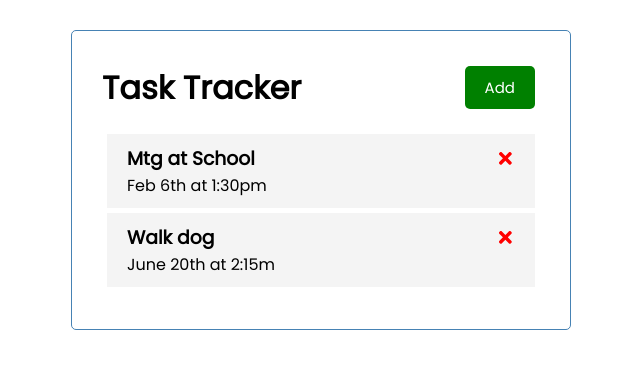
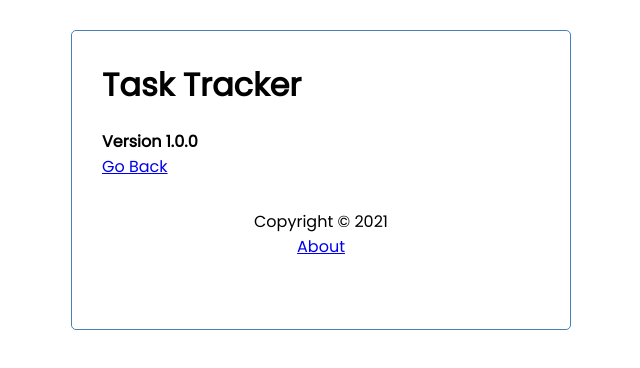
Before and after one commit to halekyl/Tracker, a React (Create React App) app: page /about in a window 1280 px wide. Shown: the top 368 px of the page, without its empty margins (319-959 px from the left). Built offline with nearby package versions, Linux system fonts and the light colour scheme; data requests are answered from the project's data file.

Commit message:
Routing Complete

```diff
--- a/package.json
+++ b/package.json
@@ -10,6 +10,7 @@
     "react": "^17.0.2",
     "react-dom": "^17.0.2",
     "react-icons": "^4.2.0",
+    "react-router-dom": "^5.2.0",
     "react-scripts": "4.0.3",
     "web-vitals": "^1.1.2"
   },
--- a/src/App.js
+++ b/src/App.js
@@ -1,7 +1,10 @@
 import { useState, useEffect } from 'react'
+import { BrowserRouter as Router,  Route } from 'react-router-dom'
 import Header from './components/Header'
 import Tasks from './components/Tasks'
 import AddTask from './components/AddTask'
+import Footer from './components/Footer'
+import About from './components/About'
 
 const App = () => {
   const [showAddTask, setShowAddTask] = useState(false)
@@ -98,12 +101,31 @@
 }
 
   return (
+    <Router>
     <div className='container'>
       <Header onAdd={() => setShowAddTask(!showAddTask)} showAdd={showAddTask}/>
-      {showAddTask && <AddTask onAdd={addTask} />}
-      {tasks.length > 0 ? <Tasks tasks={tasks} onDelete={deleteTask} onToggle={toggleReminder} /> :
-      ('No Tasks To Show')}
+      <Route path='/'
+      exact
+      render={(props) => (
+        <>
+          {showAddTask && <AddTask onAdd=
+          {addTask} />}
+          {tasks.length > 0 ? (
+            <Tasks
+              tasks={tasks}
+              onDelete={deleteTask}
+              onToggle={toggleReminder}
+            />
+          ) : (
+            'No Tasks To Show'
+          )}
+          </>
+      )}
+      />
+      <Route path='/about' component={About} />
+      <Footer />
     </div>
+    </Router>
   )
 }
 
--- /dev/null
+++ b/src/components/About.js
@@ -0,0 +1,13 @@
+import { Link } from 'react-router-dom'
+
+const About = () => {
+    return (
+        <div>
+            <h4>Version 1.0.0</h4>
+            <Link to='/'>Go Back</Link>
+
+        </div>
+    )
+}
+
+export default About
--- /dev/null
+++ b/src/components/Footer.js
@@ -0,0 +1,13 @@
+import { Link } from 'react-router-dom'
+
+const Footer = () => {
+    return (
+        <footer>
+            <p>Copyright &copy; 2021</p>
+            <Link to='/about'>About</Link>
+
+        </footer>
+    )
+}
+
+export default Footer
--- a/src/components/Header.js
+++ b/src/components/Header.js
@@ -1,16 +1,21 @@
 import PropTypes from 'prop-types'
 import Button from './Button'
+import { useLocation } from 'react-router-dom'
 
 const Header = ({ title, onAdd, showAdd }) => {
+    const location = useLocation()
+
     return (
          //add className to align side by side
         <header className='header'>
             <h1>{title}</h1>
-            <Button
-                color={showAdd ? 'red' : 'green'}
-                text={showAdd ? 'Close' : 'Add'}
-                onClick={onAdd}
-            />
+            {location.pathname === '/' && (
+                <Button
+                    color={showAdd ? 'red' : 'green'}
+                    text={showAdd ? 'Close' : 'Add'}
+                    onClick={onAdd}
+                />
+            )}
         </header>
     )
 }
```
Also changed, not shown: 2 other files (tests, documents, lock files or other folders).
